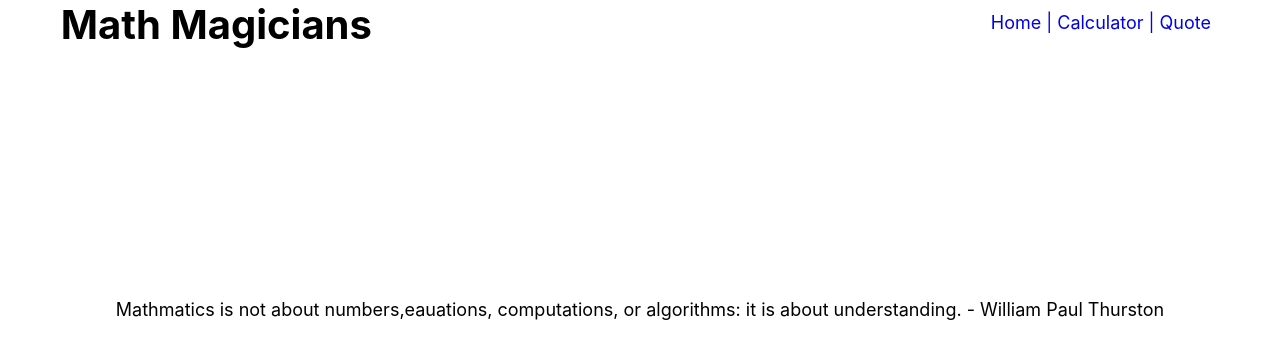
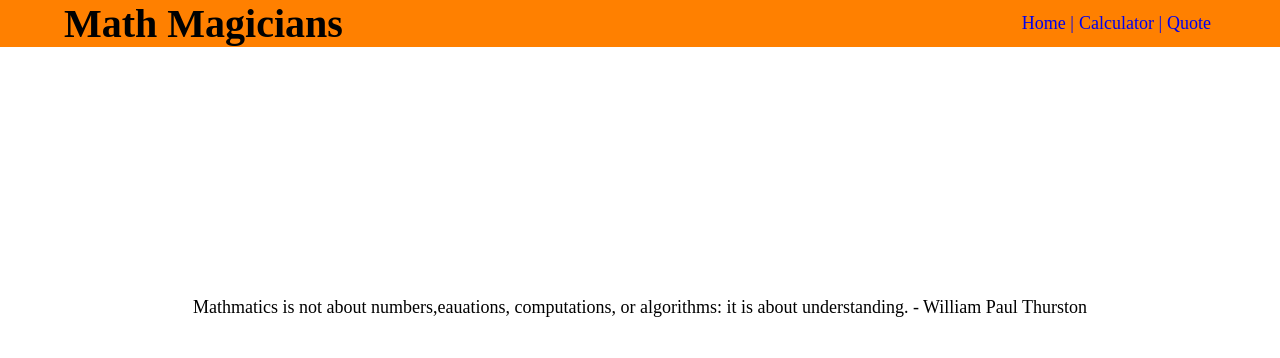
Before and after one commit to jdbs9514/Math-Magician, a React (Create React App) app: page /quote in a window 1280 px wide. Shown: the top 358 px of the page. Built offline with nearby package versions, Linux system fonts and the light colour scheme.

Commit message:
fix app and index file

```diff
--- a/package.json
+++ b/package.json
@@ -11,9 +11,11 @@
     "postcss-preset-env": "^7.8.0",
     "react": "^18.2.0",
     "react-dom": "^18.2.0",
-    "react-router-dom": "^6.3.0",
+    "react-redux": "^8.0.5",
+    "react-router-dom": "^6.9.0",
     "react-scripts": "5.0.1",
     "react-test-renderer": "^18.2.0",
+    "redux": "^4.2.1",
     "web-vitals": "^2.1.4"
   },
   "scripts": {
--- a/src/App.css
+++ b/src/App.css
@@ -79,7 +79,7 @@
 .menubar {
   display: flex;
   justify-content: space-between;
-  margin-right: 5%;
+  background: #ff8000;
 }
 
 h1 {
@@ -94,6 +94,7 @@ a {
 
 .links {
   padding-top: 1%;
+  margin-right: 5%;
 }
 
 .main {
--- a/src/App.js
+++ b/src/App.js
@@ -1,12 +1,19 @@
-import React from 'react';
-import './App.css';
-import Calculator from './components/calculator';
+import React from "react";
+import { BrowserRouter as Router, Routes, Route } from "react-router-dom";
+import Home from "./components/Home";
+import Quotes from "./components/Quotes";
+import Calculator from "./components/calculator";
 
-function App() {
+const App = () => {
   return (
-    <Calculator />
-  )
-
-}
+    <Router>
+      <Routes>
+        <Route path="/" element={<Home />} />
+        <Route path="/calculator" element={<Calculator />} />
+        <Route path="/quote" element={<Quotes />} />
+      </Routes>
+    </Router>
+  );
+};
 
 export default App;
--- a/src/components/Home.js
+++ b/src/components/Home.js
@@ -1,25 +1,28 @@
+import React from "react";
+import Navbar from "./Navbar";
+import "../App.css";
+
 function Home() {
   return (
+    <>
+      <Navbar />
       <div className="main">
         <h2>Welcome to our page!</h2>
         <p>
-        Lorem ipsum dolor sit amet consectetur, adipisicing elit.
-        Earum ipsum tempore, ea soluta
-        tenetur expedita dignissimos similique deleniti doloribus fugiat!
-        Necessitatibus, sint
-        doloribus deserunt voluptates impedit cumque alias,
-        aperiam illo dolore explicabo iuress
-        culpa distinctio inventore perspiciatis sunt ipsam
+          Lorem ipsum dolor sit amet consectetur, adipisicing elit. Earum ipsum
+          tempore, ea soluta tenetur expedita dignissimos similique deleniti
+          doloribus fugiat! Necessitatibus, sint doloribus deserunt voluptates
+          impedit cumque alias, aperiam illo dolore explicabo iuress culpa
+          distinctio inventore perspiciatis sunt ipsam
         </p>
         <p>
-        Lorem ipsum dolor sit amet consectetur, adipisicing elit.
-        Earum ipsum tempore, ea soluta
-        tenetur expedita dignissimos similique deleniti doloribus fugiat!
-        Necessitatibus, sint
-        doloribus deserunt voluptates impedit cumque alias,
-        aperiam illo dolore explicabo iure
+          Lorem ipsum dolor sit amet consectetur, adipisicing elit. Earum ipsum
+          tempore, ea soluta tenetur expedita dignissimos similique deleniti
+          doloribus fugiat! Necessitatibus, sint doloribus deserunt voluptates
+          impedit cumque alias, aperiam illo dolore explicabo iure
         </p>
       </div>
+    </>
   );
 }
 
--- a/src/components/Navbar.js
+++ b/src/components/Navbar.js
@@ -5,8 +5,8 @@ function Navbar() {
       <h1>Math Magicians</h1>
       <div className="links">
         <a href="/">Home |</a>
-        <a href="/App">Calculator |</a>
-        <a href="/Quote">Quote</a>
+        <a href="/calculator">Calculator |</a>
+        <a href="/quote">Quote</a>
       </div>
     </nav>
   );
--- a/src/components/Quotes.js
+++ b/src/components/Quotes.js
@@ -1,12 +1,19 @@
+import React from "react";
+import "../App.css";
+import Navbar from "./Navbar";
+
 function Quotes() {
   return (
-    <div className="quotes">
-      <p>
-        Mathmatics is not about numbers,eauations, computations,
-        or algorithms: it is about understanding. - William Paul Thurston
-      </p>
-    </div>
-  )
+    <>
+      <Navbar />
+      <div className="quotes">
+        <p>
+          Mathmatics is not about numbers,eauations, computations, or
+          algorithms: it is about understanding. - William Paul Thurston
+        </p>
+      </div>
+    </>
+  );
 }
 
 export default Quotes;
--- a/src/components/calculator.js
+++ b/src/components/calculator.js
@@ -1,42 +1,83 @@
-import React, { useState } from 'react';
-import calculate from '../logic/calculate';
+import React, { useState } from "react";
+import calculate from "../logic/calculate";
+import "../App.css";
+import Navbar from "./Navbar";
 
 function Calculator() {
   const [state, setState] = useState(0);
   const handleClick = (event) => {
     setState((state) => calculate(state, event.target.innerHTML));
-
   };
   return (
-        <div className='container'>
-            <span className='spantitle'> Let's do some math!</span>
+    <>
+      <Navbar />
+      <div className="container">
+        <span className="spantitle"> Let's do some math!</span>
         <form>
-                <div className='display'>{state.next || state.total || 0}</div>
+          <div className="display">{state.next || state.total || 0}</div>
         </form>
-            <div className='keypad'>
-                <button type='button' className='firstline' onClick={handleClick}>AC</button>
-                <button type='button' className='firstline' onClick={handleClick}>+/-</button>
-                <button type='button' className='firstline' onClick={handleClick}>%</button>
-                <button type='button' className='extra' onClick={handleClick}>&divide;</button>
-                <button type='button' className='secondline' onClick={handleClick}>7</button>
-                <button type='button' className='secondline' onClick={handleClick}>8</button>
-                <button type='button' className='secondline' onClick={handleClick}>9</button>
-                <button type='button' className='extra' onClick={handleClick}>x</button>
-                <button type='button' className='thirdline' onClick={handleClick}>4</button>
-                <button type='button' className='thirdline' onClick={handleClick}>5</button>
-                <button type='button' className='thirdline' onClick={handleClick}>6</button>
-                <button type='button' className='extra' onClick={handleClick}>-</button>
-                <button type='button' className='fourthline' onClick={handleClick}>1</button>
-                <button type='button' className='fourthline' onClick={handleClick}>2</button>
-                <button type='button' className='fourthline' onClick={handleClick}>3</button>
-                <button type='button' className='extra' onClick={handleClick}>+</button>
-                <button type='button' className='cero' onClick={handleClick}>0</button>
-                <button type='button' className='dot' onClick={handleClick}>.</button>
-                <button type='button' className='equal' onClick={handleClick}>=</button>
+        <div className="keypad">
+          <button type="button" className="firstline" onClick={handleClick}>
+            AC
+          </button>
+          <button type="button" className="firstline" onClick={handleClick}>
+            +/-
+          </button>
+          <button type="button" className="firstline" onClick={handleClick}>
+            %
+          </button>
+          <button type="button" className="extra" onClick={handleClick}>
+            &divide;
+          </button>
+          <button type="button" className="secondline" onClick={handleClick}>
+            7
+          </button>
+          <button type="button" className="secondline" onClick={handleClick}>
+            8
+          </button>
+          <button type="button" className="secondline" onClick={handleClick}>
+            9
+          </button>
+          <button type="button" className="extra" onClick={handleClick}>
+            x
+          </button>
+          <button type="button" className="thirdline" onClick={handleClick}>
+            4
+          </button>
+          <button type="button" className="thirdline" onClick={handleClick}>
+            5
+          </button>
+          <button type="button" className="thirdline" onClick={handleClick}>
+            6
+          </button>
+          <button type="button" className="extra" onClick={handleClick}>
+            -
+          </button>
+          <button type="button" className="fourthline" onClick={handleClick}>
+            1
+          </button>
+          <button type="button" className="fourthline" onClick={handleClick}>
+            2
+          </button>
+          <button type="button" className="fourthline" onClick={handleClick}>
+            3
+          </button>
+          <button type="button" className="extra" onClick={handleClick}>
+            +
+          </button>
+          <button type="button" className="cero" onClick={handleClick}>
+            0
+          </button>
+          <button type="button" className="dot" onClick={handleClick}>
+            .
+          </button>
+          <button type="button" className="equal" onClick={handleClick}>
+            =
+          </button>
         </div>
       </div>
+    </>
   );
-
 }
 
 export default Calculator;
--- a/src/index.css
+++ /dev/null
@@ -1,27 +0,0 @@
-body {
-  margin: 0;
-  font-family:
-    -apple-system,
-    BlinkMacSystemFont,
-    'Segoe UI',
-    'Roboto',
-    'Oxygen',
-    'Ubuntu',
-    'Cantarell',
-    'Fira Sans',
-    'Droid Sans',
-    'Helvetica Neue',
-    sans-serif;
-  -webkit-font-smoothing: antialiased;
-  -moz-osx-font-smoothing: grayscale;
-}
-
-code {
-  font-family:
-    source-code-pro,
-    Menlo,
-    Monaco,
-    Consolas,
-    'Courier New',
-    monospace;
-}
--- a/src/index.js
+++ b/src/index.js
@@ -1,24 +1,10 @@
 import React from 'react';
 import ReactDOM from 'react-dom/client';
-import './index.css';
-import {
-  BrowserRouter as Router, Routes,
-  Route,
-} from 'react-router-dom';
 import App from './App';
-import Home from './components/Home';
-import Navbar from './components/Navbar';
-import Quotes from './components/Quotes';
 
 const root = ReactDOM.createRoot(document.getElementById('root'));
 root.render(
-  <Router>
-  <Navbar />
-  <Routes>
-    <Route path="/" element={<Home />} />
-    <Route path="/app" element={<App />} />
-    <Route path="/quote" element={<Quotes />} />
-  </Routes>
-</Router>,
-document.getElementById('root'),
+  <React.StrictMode>
+      <App />
+  </React.StrictMode>,
 );
```
Also changed, not shown: 1 other file (tests, documents, lock files or other folders). Lines whose indentation alone changed are shown as unchanged.
